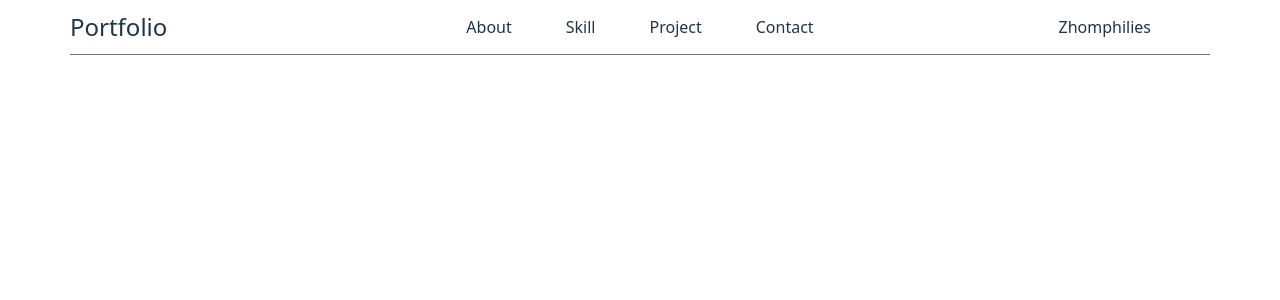
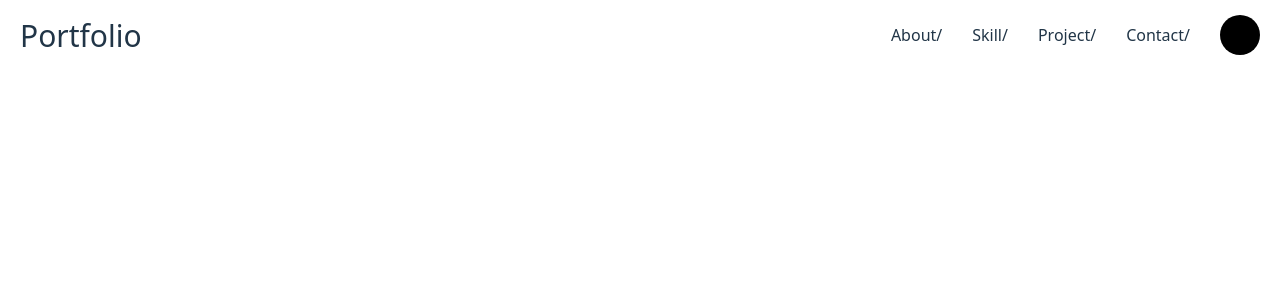
Before and after one commit to xiaosongpi/My-Portfolio, a React (Vite) app in the folder client/: page / in a window 1280 px wide. Shown: the top 300 px of the page. Built offline with nearby package versions, Linux system fonts and the light colour scheme.

Commit message:
Modify navigation bar

```diff
--- a/client/src/App.module.css
+++ b/client/src/App.module.css
@@ -1,9 +1,9 @@
-#root {
+/* #root {
   max-width: 1140px;
   margin: 0 auto;
   padding: 2rem;
   text-align: center;
-}
+} */
 
 /* @media (prefers-reduced-motion: no-preference) {
   a:nth-of-type(2) .logo {
--- a/client/src/components/navbar/Navbar.jsx
+++ b/client/src/components/navbar/Navbar.jsx
@@ -3,29 +3,15 @@ import styles from './Navbar.module.css'
 function Navbar () {
     return (
         <nav className={styles.nav}>
-            <div className={styles.nav__logo}>
-                <div className=''></div>
-                <p className={styles.nav__brand}>Portfolio</p>
-            </div>
-            <ul className={styles.menu__list}>
-                <li>
-                    <a href="">About</a>
-                </li>
-                <li>
-                    <a href="">Skill</a>
-                </li>
-                <li>
-                    <a href="">Project</a>
-                </li>
-                <li>
-                    <a href="">Contact</a>
-                </li>
-            </ul>
-            <div className={styles.nav__action}>
-                <div className={styles.user}>
-                    <p className={styles.user__name}>Zhomphilies</p>
-                    <div className={`${styles.user__status} ${styles['user__status--small']}`}></div>
-                </div>
+            <p className={styles.title}>portfolio</p>
+            <div className={styles['box--right']}>
+                <ul className={styles.list}>
+                    <li className={styles.item}>about/</li>
+                    <li className={styles.item}>skill/</li>
+                    <li className={styles.item}>project/</li>
+                    <li className={styles.item}>contact/</li>
+                    <div className={styles.circle}></div>
+                </ul>
             </div>
         </nav>
     )
--- a/client/src/components/navbar/Navbar.module.css
+++ b/client/src/components/navbar/Navbar.module.css
@@ -1,60 +1,50 @@
 .nav {
-    height: 55px;
-    display: grid;
-    grid-template-columns: 1fr 2fr 1fr;
+    padding: 0 20px;
+    height: 70px;
+    max-height: 70px;
+    display: flex;
     align-items: center;
-    border-bottom: 1px solid #777777;
+    justify-content: space-between;
     box-sizing: border-box;
 }
 
-.nav__brand {
-    font-size: 1.5rem;
-    pointer-events: none;
+.title {
+    font-size: 30px;
+    text-transform: capitalize;
 }
 
-.menu__list {
+.list {
     list-style-type: none;
     display: flex;
-    justify-content: center;
-    gap: 54px;
+    align-items: center;
+    gap: 30px;
 }
 
-.menu__list li a {
-    color: inherit;
-    text-decoration: inherit;
-    transition: 0.3s ease-in-out ;
-}
-
-.menu__list li a:hover {
-    text-shadow: 0 0 10px #ffffff;
-}
-
-.nav__action {
-    display: flex;
-    justify-content: end;
+.item {
+    text-transform: capitalize;
+    cursor: pointer;
 }
 
 .user {
-    padding: 3px 3px;
-    width: auto;
-    border: 1px solid transparent;
-    border-radius: 40px;
     display: flex;
     align-items: center;
-    transition: 0.3s ease-in-out;
+    gap: 20px
 }
 
-.user:hover {
-    border: 1px solid #ffffff;
-}
-
-.user__name {
-    padding: 0 15px;
-}
-
-.user__status {
+.circle {
     width: 40px;
     height: 40px;
     border-radius: 50%;
     background-color: #ffffff;
 }
+
+@media (prefers-color-scheme: light) {
+	:root {
+		color: #213547;
+		background-color: #ffffff;
+	}
+
+    .circle {
+        background-color: #000000;
+    }
+}
--- a/client/src/index.css
+++ b/client/src/index.css
@@ -14,7 +14,7 @@
 }
 
 body {
-	max-width: 1140px;
+	max-width: 1800px;
 	margin: 0 auto;
 	min-height: 100vh;
 }
```
